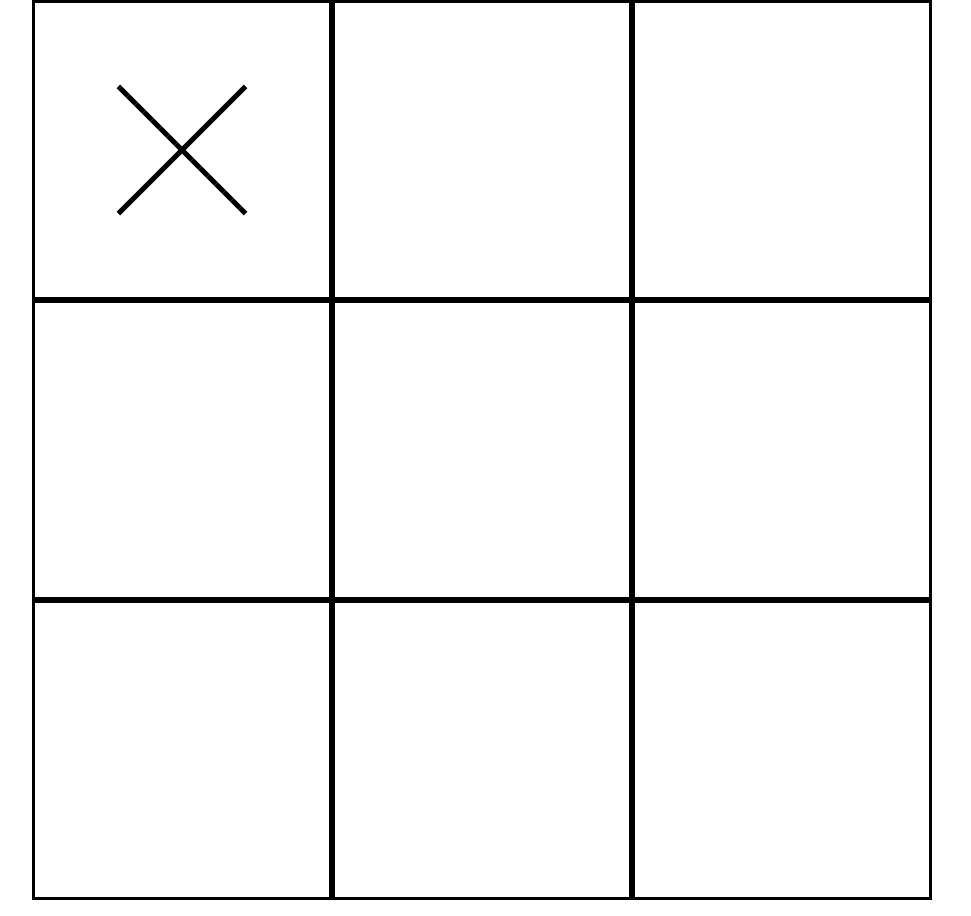
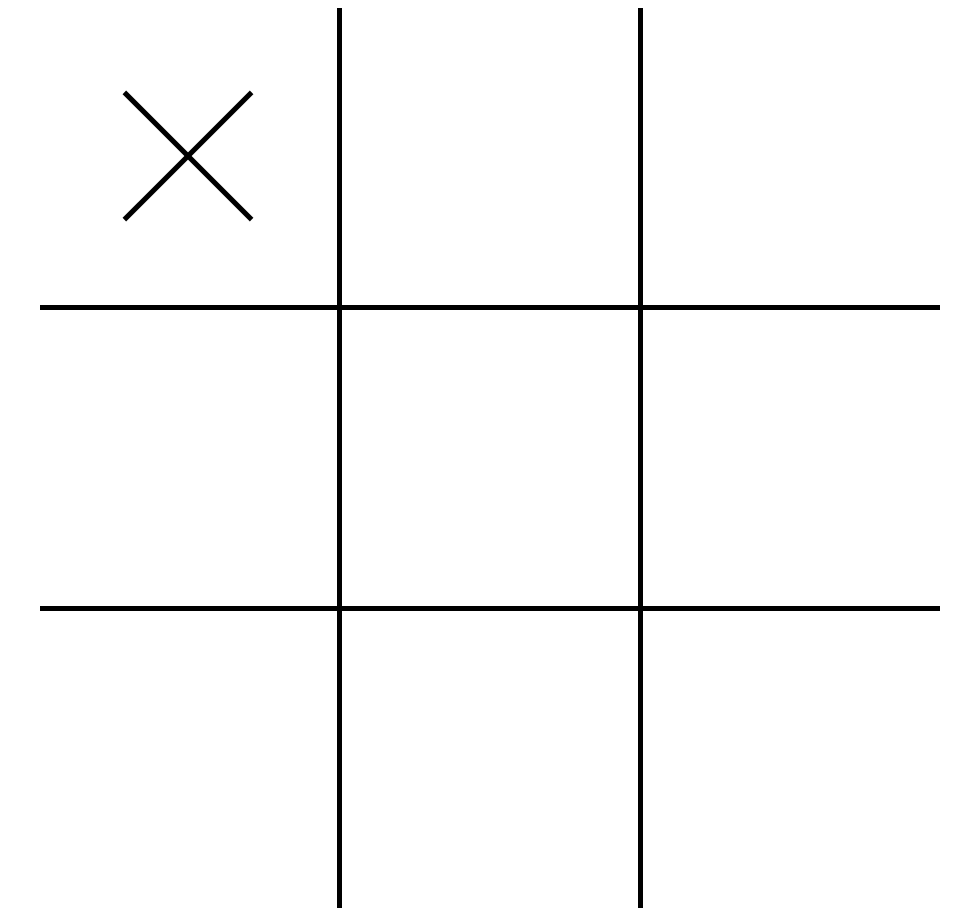
Before and after one commit to Vladimir412/tic-tac-toe, a plain HTML site: page index.html in a window 1280 px wide. Both pictures are taken after a click on the element 340 px from the left and 150 px from the top of the page. Shown: the whole page, without its empty margins (158-1129 px from the left). Drawn offline with Linux system fonts and the light colour scheme.

Commit message:
first commit

```diff
--- a/index.css
+++ b/index.css
@@ -1,26 +1,24 @@
 .container {
     width: 100%;
     height: 100%;
-    margin: auto;
-    /* display: grid;
-    grid-template-columns: repeat(auto, 3fr);
-    grid-template-rows: repeat(auto, 3fr);
-    gap: 10px; */
+    display: flex;
+    justify-content: center;
+    align-items: center;
 }
 
 .main {
     width: 900px;
     height: 900px;
-    margin: auto;
     display: grid;
     grid-template-columns: 1fr 1fr 1fr;
     grid-template-rows: 1fr 1fr 1fr;
+    gap: 5px;
+    background-color: black;
 }
 
 .square {
 
-    background-color: rgb(red, green, blue);
-    border: 3px solid black;
+    background-color: white;
 }
 
 .sign {
--- a/index.html
+++ b/index.html
@@ -20,9 +20,6 @@
             <div id="8" class="square"><div class="sign"></div><div class="circle"></div></div>
             <div id="9" class="square"><div class="sign"></div><div class="circle"></div></div>
         </main>
-    <template id="template">
-        <div class="square"><div class="sign"></div></div>
-    </template>
 </body>
 <script src="./index.js"></script>
 </html>
--- a/index.js
+++ b/index.js
@@ -5,16 +5,19 @@ let flag = false;
 const newArray = Array.from(array)
 newArray.forEach(el => {
     el.addEventListener('click', function(e) {
-
+        if (!el.hasAttribute('inert')) {
             if (!flag && !checkDisplayBlock(el)) {
                 const element = getBlock(el, '.sign')
                 element.style.display = 'block'
+                el.setAttribute('inert', true)
             }
             if (flag && !checkDisplayBlock(el)) {
                 const element = getBlock(el, '.circle')
                 element.style.display = 'block'
+                el.setAttribute('inert', true)
             }
             flag = !flag
+        }
     })
 })
 
```
Also changed, not shown: 1 other file. Lines whose indentation alone changed are shown as unchanged.
